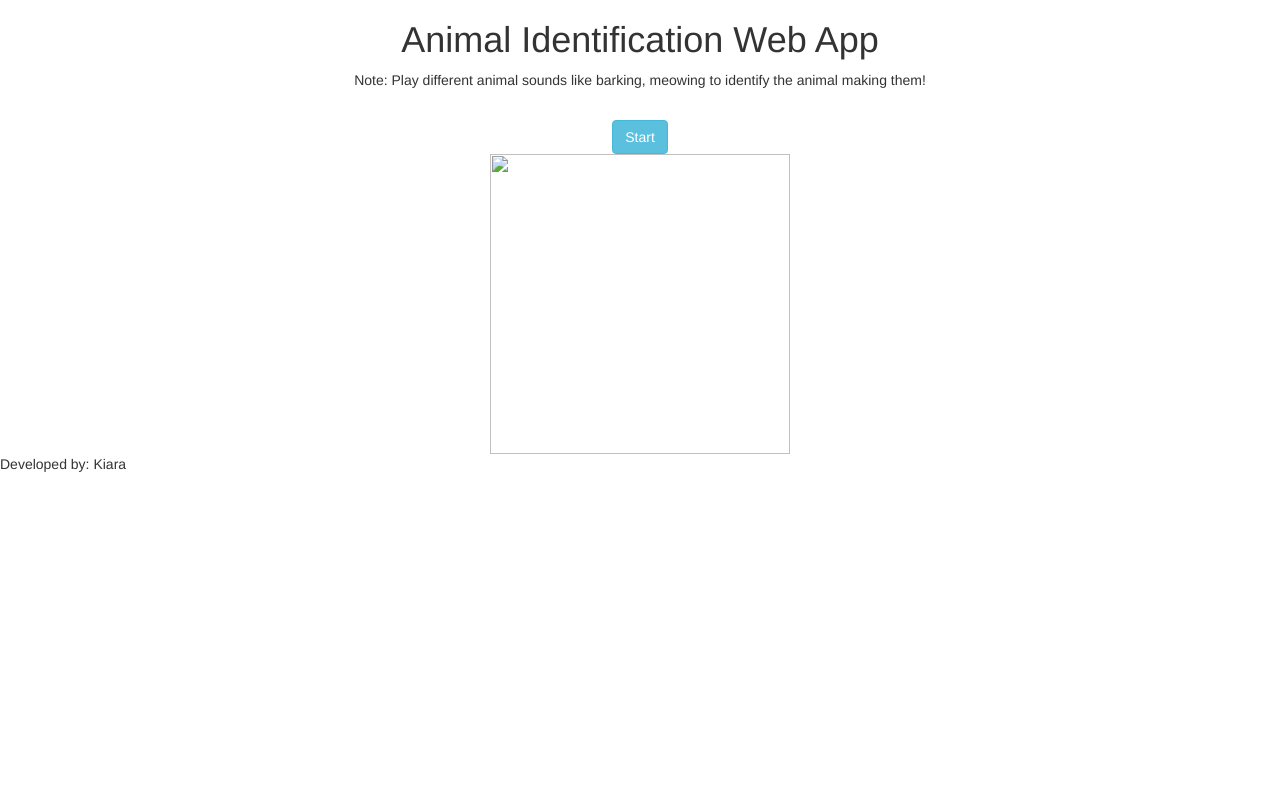
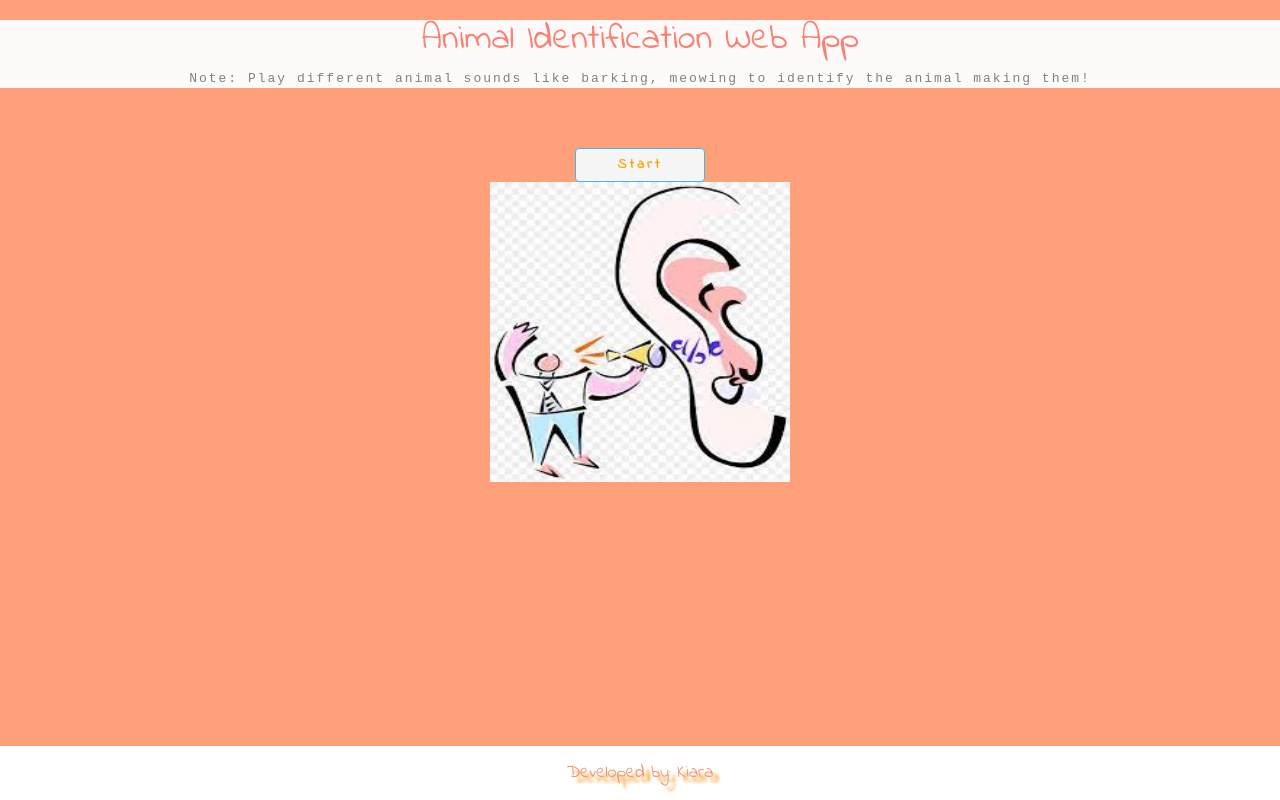
Before and after one commit to KikiCodes1/Animal-Identification, a plain HTML site: page index.html in a window 1280 px wide. Drawn offline with nearby package versions, Linux system fonts and the light colour scheme; a script that the page names is missing.

Commit message:
Add files via upload

```diff
--- a/index.html
+++ b/index.html
@@ -8,6 +8,7 @@
     <script src="https://maxcdn.bootstrapcdn.com/bootstrap/3.4.0/js/bootstrap.min.js"></script>
     <script src="https://unpkg.com/ml5@0.4.3/dist/ml5.min.js"></script>
     <link rel="stylesheet" type="text/css" href="style.css">
+    <link href="https://fonts.googleapis.com/css2?family=Indie+Flower&display=swap" rel="stylesheet">
   </head>
 
   <body>
@@ -18,12 +19,12 @@
     <div class="main_div">
       <center>
         <br>
-        <button class="btn btn-info" onclick="start()">Start</button>
+        <button class="btn btn-info" onclick="startClassification()">Start</button>
         <br>
-        <img src="" id="A1" width="300" height="300">
+        <img src="images (4).jpg" id="A1" width="300" height="300">
       </center>
     </div>
-    <div>
+    <div class="copy_right_footer">
       Developed by: Kiara
     </div>
 <script src="main.js"></script>
--- a/main.js
+++ b/main.js
@@ -1 +1,8 @@
-https://teachablemachine.withgoogle.com/models/nuJ3_gGk8/
+function startClassification(){
+    navigator.mediaDevices.getUserMedia({ audio: true});
+    classifier = ml5.soundClassifier('https://teachablemachine.withgoogle.com/models/nuJ3_gGk8/model.json', modelReady);
+}
+
+function modelReady(){
+    classifier.classify(gotResults);
+}
--- a/style.css
+++ b/style.css
@@ -0,0 +1,39 @@
+body{
+    font-family: 'Indie Flower', cursive;
+    background: lightsalmon;
+}
+
+.header_div{
+    background-color: snow;
+    color: salmon;
+}
+
+.header_div p{
+    font-family: 'Courier New', Courier;
+    color: grey;
+    letter-spacing: 2px;
+    font-size: 13px;
+    font-weight: 800px;
+}
+
+.main_div button{
+    font-family: 'Indie Flower', cursive;
+    margin-top: 30px;
+    width: 130px;
+    font-weight: bold;
+    letter-spacing: 3px;
+    color: orange;
+    background-color: whitesmoke;
+}
+
+.copy_right_footer{
+    position: fixed;
+    color: darksalmon;
+    bottom: 0;
+    width: 100%;
+    font-size: 18px;
+    background-color: white;
+    line-height: 3;
+    text-align: center;
+    text-shadow: 6px 5px 3px darkorange;
+}
```
